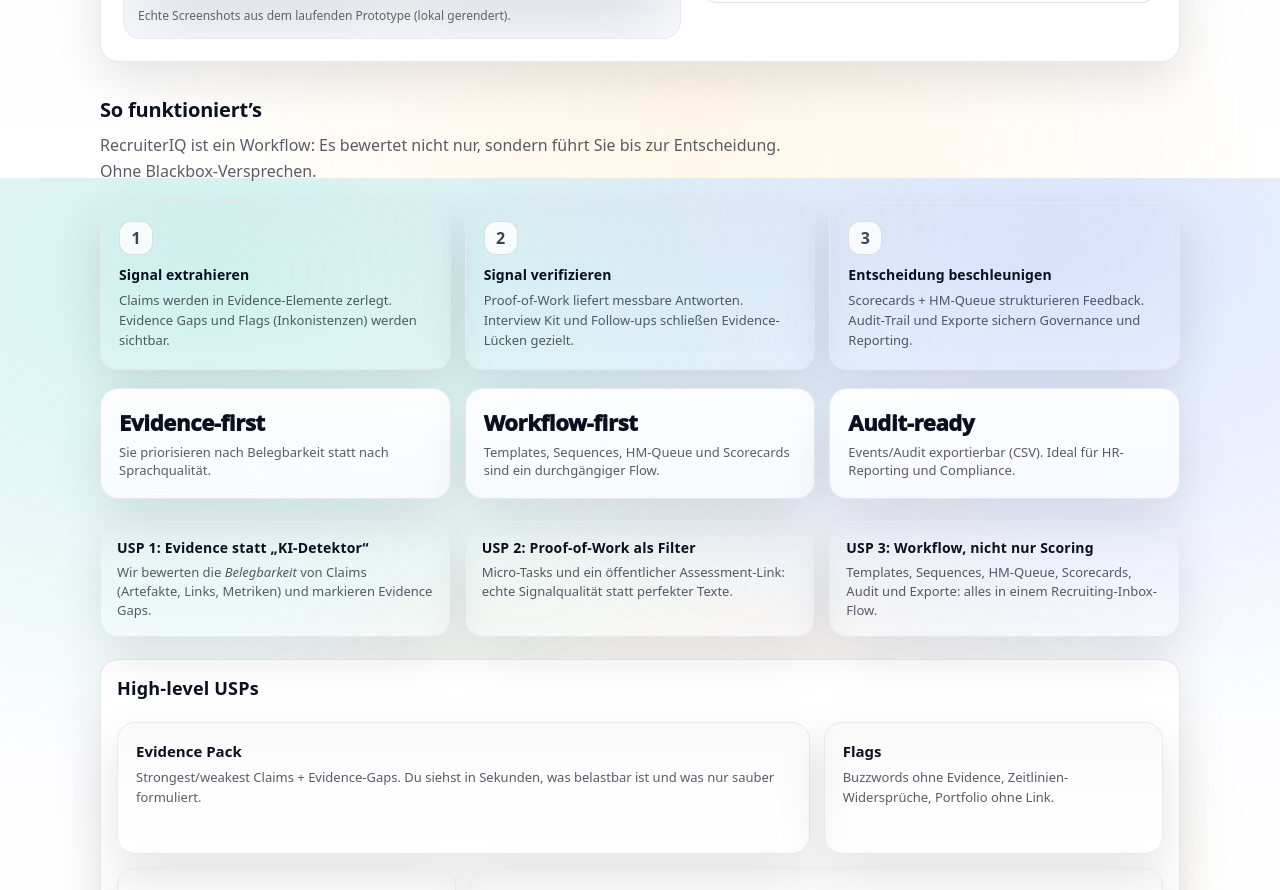
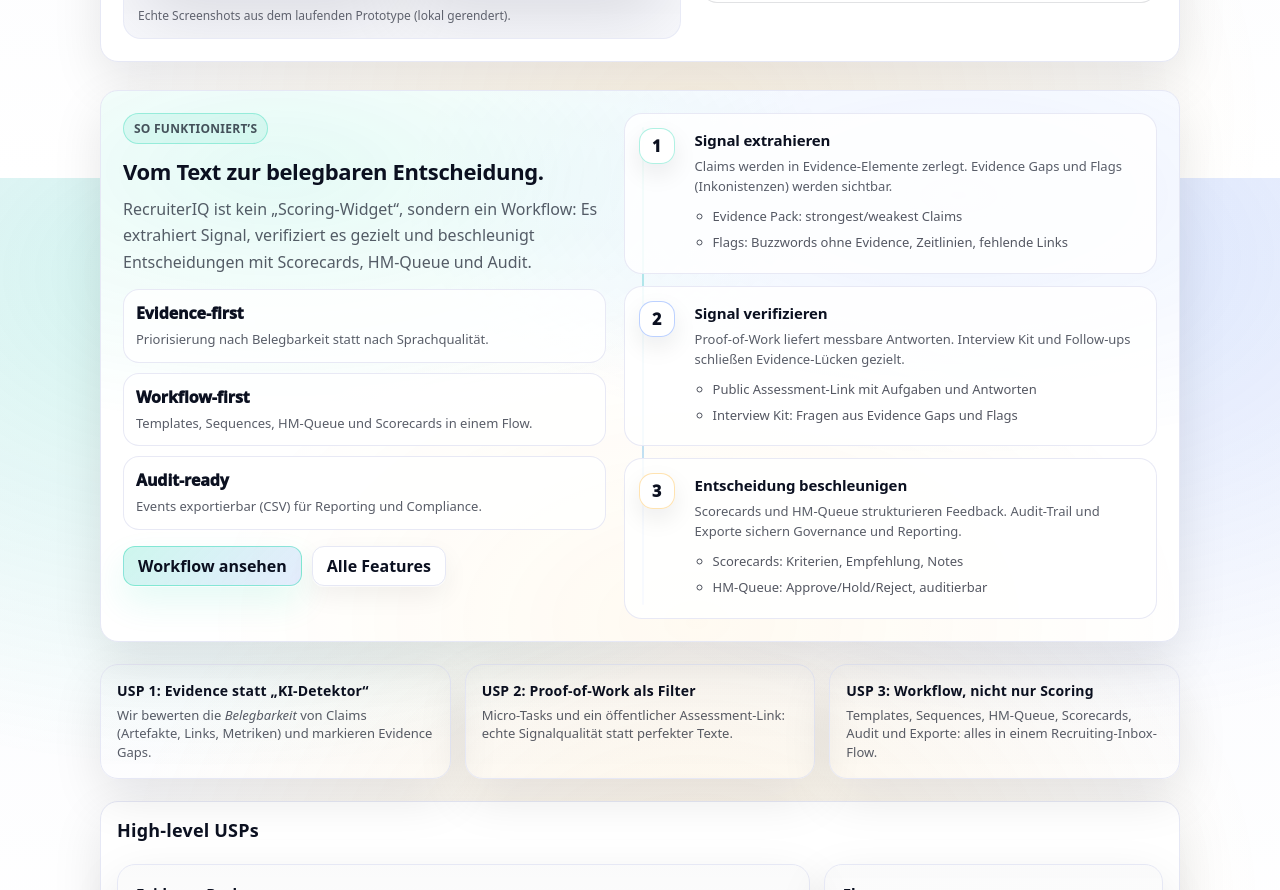
Before and after one commit to Fliegenbart/RecruitingNeu, a website: page index.html in a window 1280 px wide. Shown: the part 1422-2312 px from the top of the page. Drawn offline with Linux system fonts and the light colour scheme.

Commit message:
Redesign 'So funktioniert\xE2\x80\x99s' section for clarity

```diff
--- a/index.html
+++ b/index.html
@@ -124,42 +124,73 @@
       </div>
     </div>
 
-    <div class="sectionHeader" id="how">
-      <h2>So funktioniert’s</h2>
-      <p>RecruiterIQ ist ein Workflow: Es bewertet nicht nur, sondern führt Sie bis zur Entscheidung. Ohne Blackbox-Versprechen.</p>
+    <section class="card process" id="how" aria-label="So funktioniert RecruiterIQ">
+      <div class="processBg" aria-hidden="true"></div>
+      <div class="processGrid">
+        <div class="processIntro">
+          <div class="kicker">SO FUNKTIONIERT’S</div>
+          <h2>Vom Text zur belegbaren Entscheidung.</h2>
+          <p>
+            RecruiterIQ ist kein „Scoring-Widget“, sondern ein Workflow: Es extrahiert Signal, verifiziert es gezielt
+            und beschleunigt Entscheidungen mit Scorecards, HM-Queue und Audit.
+          </p>
+          <div class="processMiniStats" aria-label="Prinzipien">
+            <div class="processMiniStat">
+              <div class="processMiniTop">Evidence-first</div>
+              <div class="processMiniSub">Priorisierung nach Belegbarkeit statt nach Sprachqualität.</div>
             </div>
-    <div class="steps">
-      <div class="card step">
-        <div class="stepNum">1</div>
-        <h3>Signal extrahieren</h3>
-        <p>Claims werden in Evidence-Elemente zerlegt. Evidence Gaps und Flags (Inkonistenzen) werden sichtbar.</p>
+            <div class="processMiniStat">
+              <div class="processMiniTop">Workflow-first</div>
+              <div class="processMiniSub">Templates, Sequences, HM-Queue und Scorecards in einem Flow.</div>
             </div>
-      <div class="card step">
-        <div class="stepNum">2</div>
-        <h3>Signal verifizieren</h3>
-        <p>Proof-of-Work liefert messbare Antworten. Interview Kit und Follow-ups schließen Evidence-Lücken gezielt.</p>
+            <div class="processMiniStat">
+              <div class="processMiniTop">Audit-ready</div>
+              <div class="processMiniSub">Events exportierbar (CSV) für Reporting und Compliance.</div>
             </div>
-      <div class="card step">
-        <div class="stepNum">3</div>
-        <h3>Entscheidung beschleunigen</h3>
-        <p>Scorecards + HM-Queue strukturieren Feedback. Audit-Trail und Exporte sichern Governance und Reporting.</p>
+          </div>
+          <div class="cta" style="margin-top:16px">
+            <a class="btn primary" href="/login?next=%2Finbox">Workflow ansehen</a>
+            <a class="btn" href="/features">Alle Features</a>
           </div>
         </div>
 
-    <div class="stats" aria-label="Business outcomes">
-      <div class="card stat">
-        <div class="statVal">Evidence-first</div>
-        <div class="statLbl">Sie priorisieren nach Belegbarkeit statt nach Sprachqualität.</div>
+        <ol class="processSteps" aria-label="Prozessschritte">
+          <li class="processStep s1">
+            <div class="processBadge">1</div>
+            <div class="processContent">
+              <h3>Signal extrahieren</h3>
+              <p>Claims werden in Evidence-Elemente zerlegt. Evidence Gaps und Flags (Inkonistenzen) werden sichtbar.</p>
+              <ul>
+                <li>Evidence Pack: strongest/weakest Claims</li>
+                <li>Flags: Buzzwords ohne Evidence, Zeitlinien, fehlende Links</li>
+              </ul>
             </div>
-      <div class="card stat">
-        <div class="statVal">Workflow-first</div>
-        <div class="statLbl">Templates, Sequences, HM-Queue und Scorecards sind ein durchgängiger Flow.</div>
+          </li>
+          <li class="processStep s2">
+            <div class="processBadge">2</div>
+            <div class="processContent">
+              <h3>Signal verifizieren</h3>
+              <p>Proof-of-Work liefert messbare Antworten. Interview Kit und Follow-ups schließen Evidence-Lücken gezielt.</p>
+              <ul>
+                <li>Public Assessment-Link mit Aufgaben und Antworten</li>
+                <li>Interview Kit: Fragen aus Evidence Gaps und Flags</li>
+              </ul>
             </div>
-      <div class="card stat">
-        <div class="statVal">Audit-ready</div>
-        <div class="statLbl">Events/Audit exportierbar (CSV). Ideal für HR-Reporting und Compliance.</div>
+          </li>
+          <li class="processStep s3">
+            <div class="processBadge">3</div>
+            <div class="processContent">
+              <h3>Entscheidung beschleunigen</h3>
+              <p>Scorecards und HM-Queue strukturieren Feedback. Audit-Trail und Exporte sichern Governance und Reporting.</p>
+              <ul>
+                <li>Scorecards: Kriterien, Empfehlung, Notes</li>
+                <li>HM-Queue: Approve/Hold/Reject, auditierbar</li>
+              </ul>
             </div>
+          </li>
+        </ol>
       </div>
+    </section>
 
     <div class="grid" id="usps">
       <div class="card mini">
--- a/marketing.css
+++ b/marketing.css
@@ -304,6 +304,131 @@
   max-width: 70ch;
 }
 
+/* Process ("So funktioniert's") */
+.process{
+  position: relative;
+  overflow: hidden;
+  margin-top: 28px;
+  padding: 22px;
+}
+.processBg{
+  position: absolute;
+  inset: -30px;
+  background:
+    radial-gradient(900px 420px at 18% 18%, rgba(31,215,176,.16), transparent 62%),
+    radial-gradient(900px 420px at 78% 22%, rgba(63,124,255,.14), transparent 62%),
+    radial-gradient(800px 520px at 55% 92%, rgba(255,176,32,.09), transparent 64%);
+  opacity: .7;
+  pointer-events: none;
+}
+.processGrid{
+  position: relative;
+  display: grid;
+  grid-template-columns: 0.95fr 1.05fr;
+  gap: 18px;
+  align-items: start;
+}
+.processIntro h2{
+  margin: 12px 0 10px;
+  font-size: 22px;
+  letter-spacing: -.35px;
+}
+.processIntro p{
+  margin: 0;
+  color: var(--muted);
+  line-height: 1.65;
+  max-width: 70ch;
+}
+.processMiniStats{
+  margin-top: 14px;
+  display: grid;
+  grid-template-columns: 1fr;
+  gap: 10px;
+}
+.processMiniStat{
+  border: 1px solid rgba(230,232,245,.92);
+  background: rgba(255,255,255,.78);
+  border-radius: 16px;
+  padding: 12px 12px;
+}
+.processMiniTop{
+  font-weight: 950;
+  letter-spacing: -.1px;
+}
+.processMiniSub{
+  margin-top: 6px;
+  color: var(--muted);
+  font-size: 13px;
+  line-height: 1.5;
+}
+
+.processSteps{
+  list-style: none;
+  margin: 0;
+  padding: 0;
+  position: relative;
+  display: flex;
+  flex-direction: column;
+  gap: 12px;
+}
+.processSteps::before{
+  content: "";
+  position: absolute;
+  left: 18px;
+  top: 14px;
+  bottom: 14px;
+  width: 2px;
+  background: linear-gradient(180deg, rgba(31,215,176,.35), rgba(63,124,255,.28));
+  border-radius: 99px;
+}
+.processStep{
+  position: relative;
+  display: grid;
+  grid-template-columns: 44px 1fr;
+  gap: 12px;
+  align-items: start;
+  border: 1px solid rgba(230,232,245,.92);
+  background: rgba(255,255,255,.86);
+  border-radius: 18px;
+  padding: 14px;
+}
+.processBadge{
+  width: 36px;
+  height: 36px;
+  border-radius: 14px;
+  display: flex;
+  align-items: center;
+  justify-content: center;
+  font-weight: 950;
+  border: 1px solid rgba(11,16,32,.12);
+  background: rgba(255,255,255,.92);
+  box-shadow: 0 10px 24px rgba(8,12,24,.08);
+  z-index: 1;
+}
+.processStep.s1 .processBadge{ border-color: rgba(31,215,176,.35); }
+.processStep.s2 .processBadge{ border-color: rgba(63,124,255,.35); }
+.processStep.s3 .processBadge{ border-color: rgba(255,176,32,.35); }
+
+.processContent h3{
+  margin: 2px 0 6px;
+  font-size: 15px;
+  letter-spacing: -.1px;
+}
+.processContent p{
+  margin: 0;
+  color: var(--muted);
+  font-size: 13px;
+  line-height: 1.55;
+}
+.processContent ul{
+  margin: 10px 0 0;
+  padding-left: 18px;
+  color: rgba(11,16,32,.70);
+  font-size: 13px;
+  line-height: 1.55;
+}
+.processContent li{ margin: 6px 0; }
+
 .sub{color:var(--muted);font-size:16px;line-height:1.55;max-width:64ch}
 
 .cta{display:flex;gap:10px;flex-wrap:wrap;margin-top:18px}
@@ -393,6 +518,9 @@
   .steps{grid-template-columns: 1fr}
   .stats{grid-template-columns: 1fr}
   .logoTrack{animation-duration: 20s}
+  .process{padding: 16px}
+  .processGrid{grid-template-columns: 1fr}
+  .processSteps::before{left: 18px}
 }
 .shotFrame{
   position:relative;
```
Lines whose indentation alone changed are shown as unchanged.
